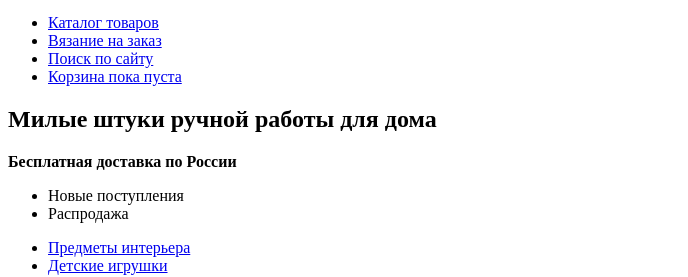
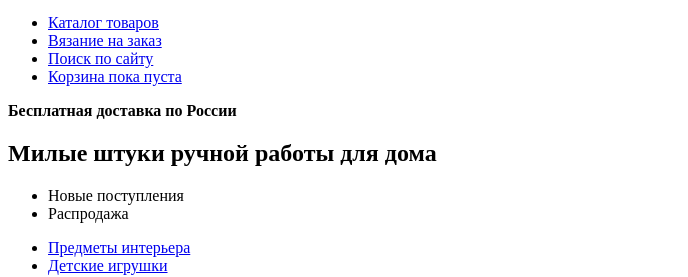
Before and after one commit to olga-tsepilova/138710-mishka-18, a website: page source/index.html in a window 1280 px wide. Shown: the part 49-326 px from the top of the page, without its empty margins (0-688 px from the left). Drawn offline with Linux system fonts and the light colour scheme.

Commit message:
перенос инфо о доставке в header

```diff
--- a/source/index.html
+++ b/source/index.html
@@ -35,6 +35,7 @@
           </li>
         </ul>
       </nav>
+      <strong class="main-header__delivery-info">Бесплатная доставка по России</strong>
     </header>
     <!-- ================= /шапка проекта  ================= -->
 
@@ -44,7 +45,6 @@
         <h1 class="main-content-title">
           Милые штуки ручной работы для дома
         </h1>
-        <strong class="promo__delivery-info">Бесплатная доставка по России</strong>
         <ul class="promo__product-filter">
           <li class="promo__product-filter-item">
             <a class="promo__product-filter-link">
```
Also changed, not shown: source/catalog.html (+1 -1 lines), source/form.html (+1 -1 lines).
